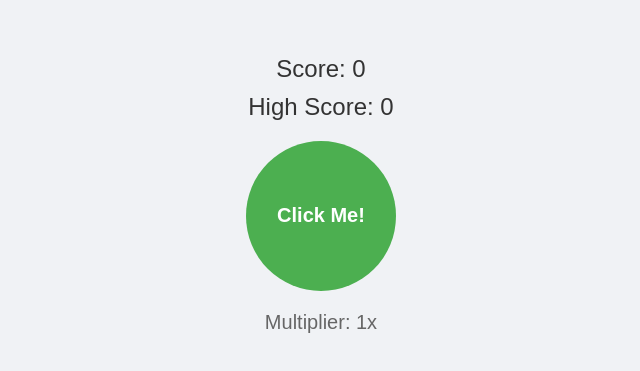
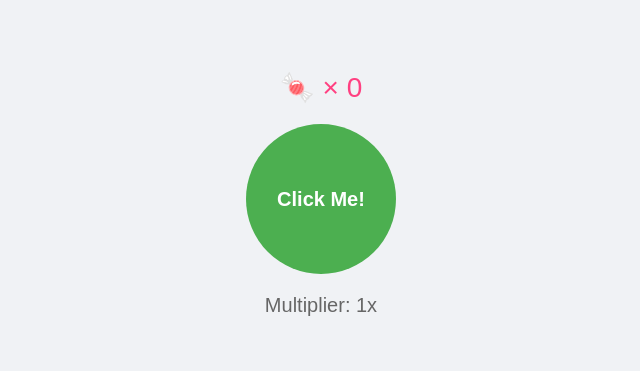
Before and after one commit to justvisiting/sonic-g, a plain HTML site: page clicking game/index.html in a window 1280 px wide. Shown: the part 211-582 px from the top of the page, without its empty margins (319-959 px from the left). Drawn offline with Linux system fonts and the light colour scheme.

Commit message:
can you make this so make a candy cane in top corner when we click the green dot we will get 1 candy can

```diff
--- a/clicking game/game.js
+++ b/clicking game/game.js
@@ -5,12 +5,14 @@ class ClickingGame {
         this.multiplier = 1;
         this.clickStreak = 0;
         this.lastClickTime = Date.now();
+        this.candyCount = parseInt(localStorage.getItem('candyCount')) || 0;
 
         // DOM elements
         this.target = document.getElementById('target');
         this.scoreElement = document.getElementById('score');
         this.highScoreElement = document.getElementById('highScore');
         this.multiplierElement = document.getElementById('multiplier');
+        this.candyCountElement = document.getElementById('candyCount');
 
         // Initialize
         this.updateDisplay();
@@ -41,6 +43,10 @@ class ClickingGame {
         // Update score
         this.score += 1 * this.multiplier;
 
+        // Add candy cane
+        this.candyCount++;
+        localStorage.setItem('candyCount', this.candyCount);
+
         // Update high score if needed
         if (this.score > this.highScore) {
             this.highScore = this.score;
@@ -56,6 +62,7 @@ class ClickingGame {
         this.scoreElement.textContent = this.score;
         this.highScoreElement.textContent = this.highScore;
         this.multiplierElement.textContent = this.multiplier + 'x';
+        this.candyCountElement.textContent = this.candyCount;
     }
 
     animateTarget() {
--- a/clicking game/index.html
+++ b/clicking game/index.html
@@ -9,8 +9,7 @@
 <body>
     <div class="game-container">
         <div class="score-board">
-            <div class="score">Score: <span id="score">0</span></div>
-            <div class="high-score">High Score: <span id="highScore">0</span></div>
+            <div class="candy-canes">🍬 × <span id="candyCount">0</span></div>
         </div>
         <div id="target" class="target">Click Me!</div>
         <div class="multiplier">Multiplier: <span id="multiplier">1x</span></div>
--- a/clicking game/styles.css
+++ b/clicking game/styles.css
@@ -24,8 +24,13 @@ body {
     color: #333;
 }
 
-.score, .high-score {
+.score, .high-score, .candy-canes {
     margin: 10px;
+}
+
+.candy-canes {
+    font-size: 28px;
+    color: #ff4081;
 }
 
 .target {
```
